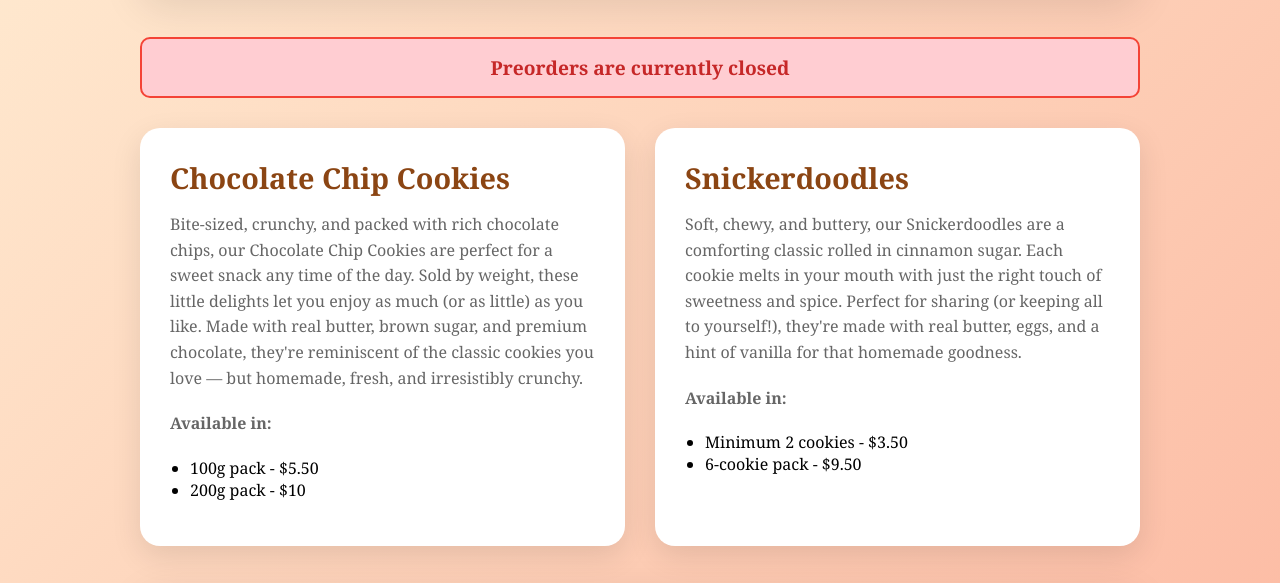
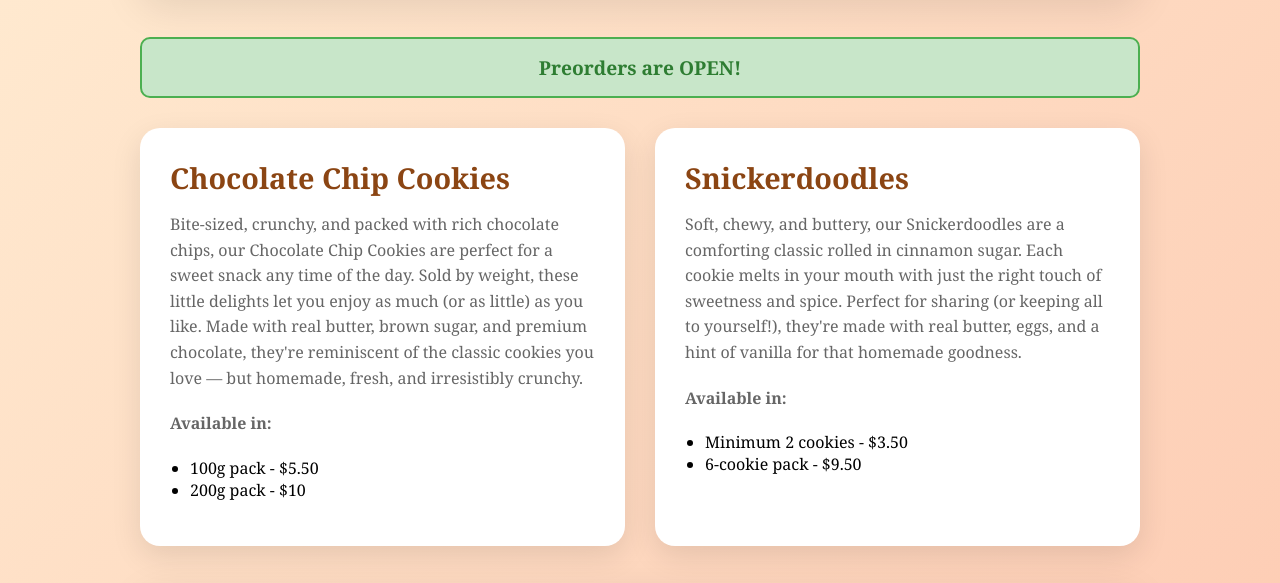
Before and after one commit to fah26/fah26.github.io, a plain HTML site: page index.html in a window 1280 px wide. Shown: the part 205-788 px from the top of the page. Drawn offline with Linux system fonts and the light colour scheme.

Commit message:
Open preorders by setting preordersOpen to true

```diff
--- a/index.html
+++ b/index.html
@@ -366,7 +366,7 @@
         // Change this value to true to open preorders
         // Change this value to false to close preorders
         // =============================================
-        const preordersOpen = false;
+        const preordersOpen = true;
         // =============================================
 
         // Wait for DOM to be fully loaded
```
